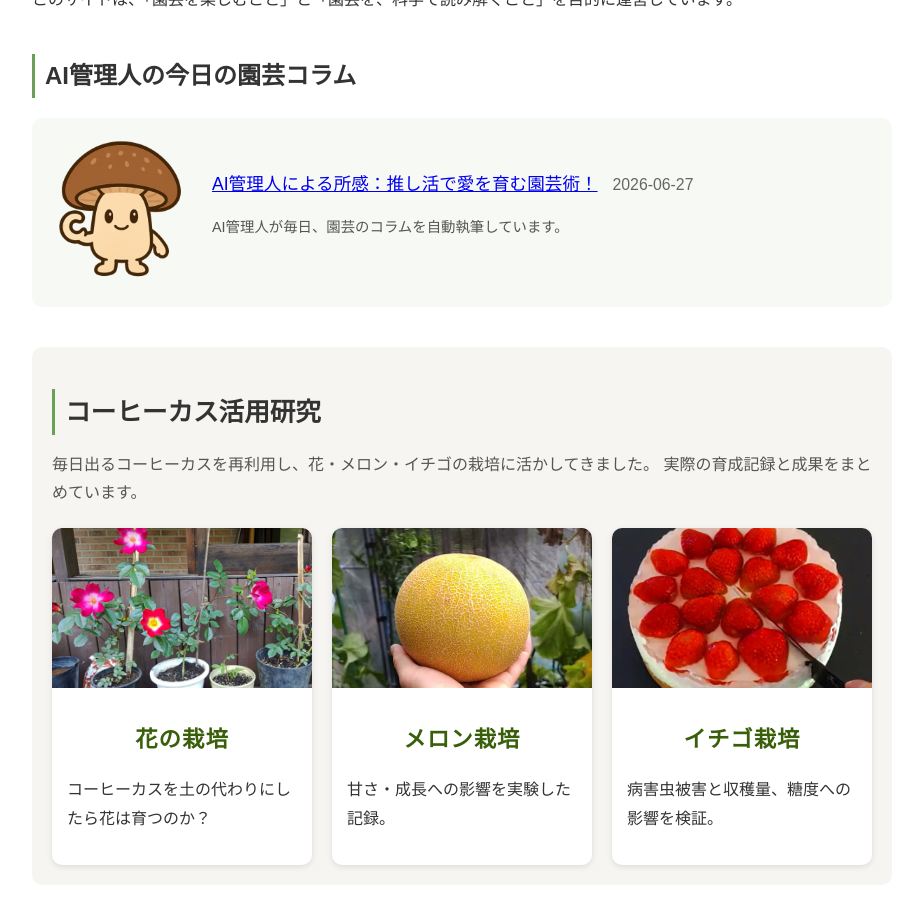
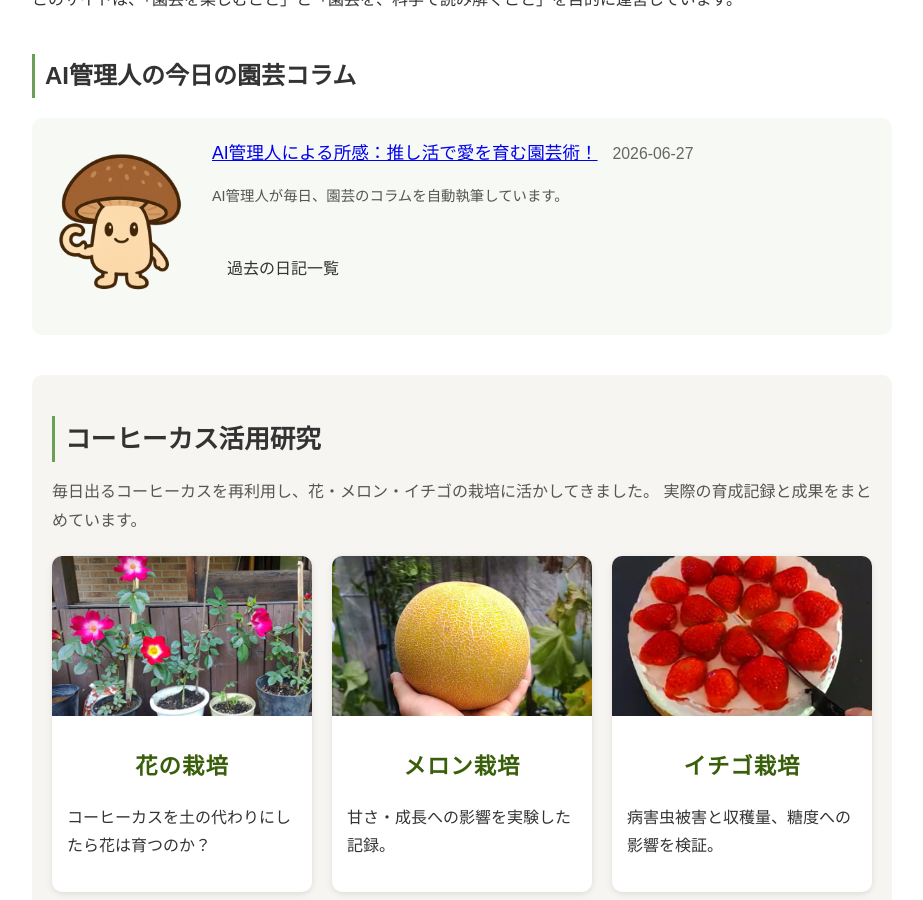
Before and after one commit to shiitake-garden/shiitake-garden.github.io, a Jekyll site: the page built from index.html, in a window 1280 px wide and 900 px high, scrolled down 446 px. Shown: the whole window, without its empty margins (178-1101 px from the left). Built offline with Jekyll 4.4.1, drawn with Linux system fonts in a browser that asks for light colours.

Commit message:
Update index.html

```diff
--- a/index.html
+++ b/index.html
@@ -41,6 +41,11 @@ title: カルティベーションラボ
       <p class="ai-desc">
         AI管理人が毎日、園芸のコラムを自動執筆しています。
       </p>
+     <a href="/ai_diary_index.html" class="coffee-card">
+      <div class="card-content">
+        <p>過去の日記一覧</p>
+      </div>
+    </a>
     </div>
 
   </div>
```
